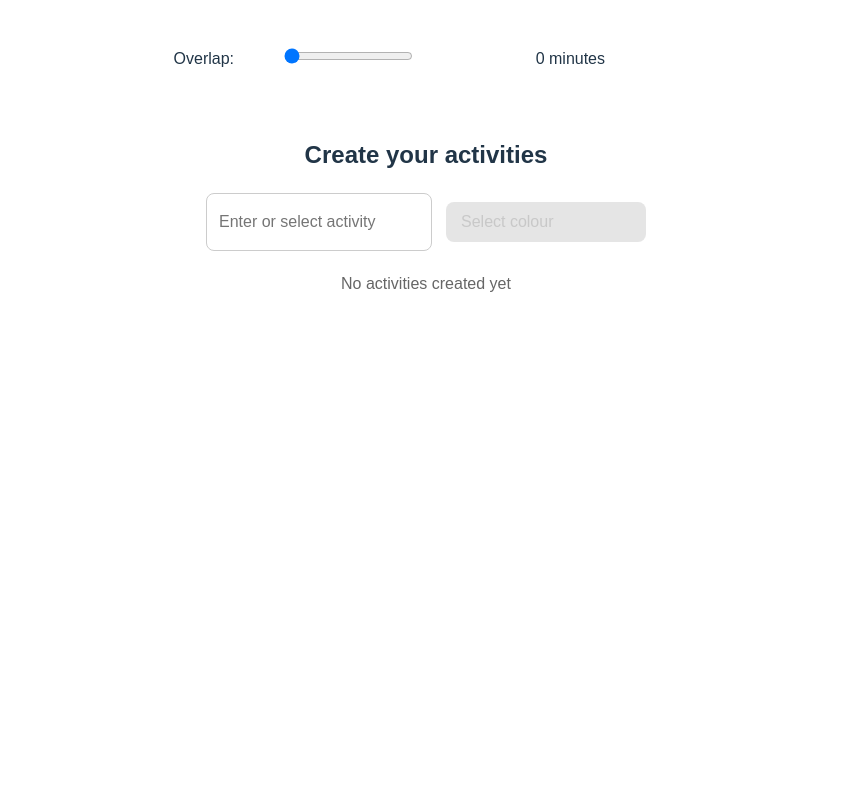
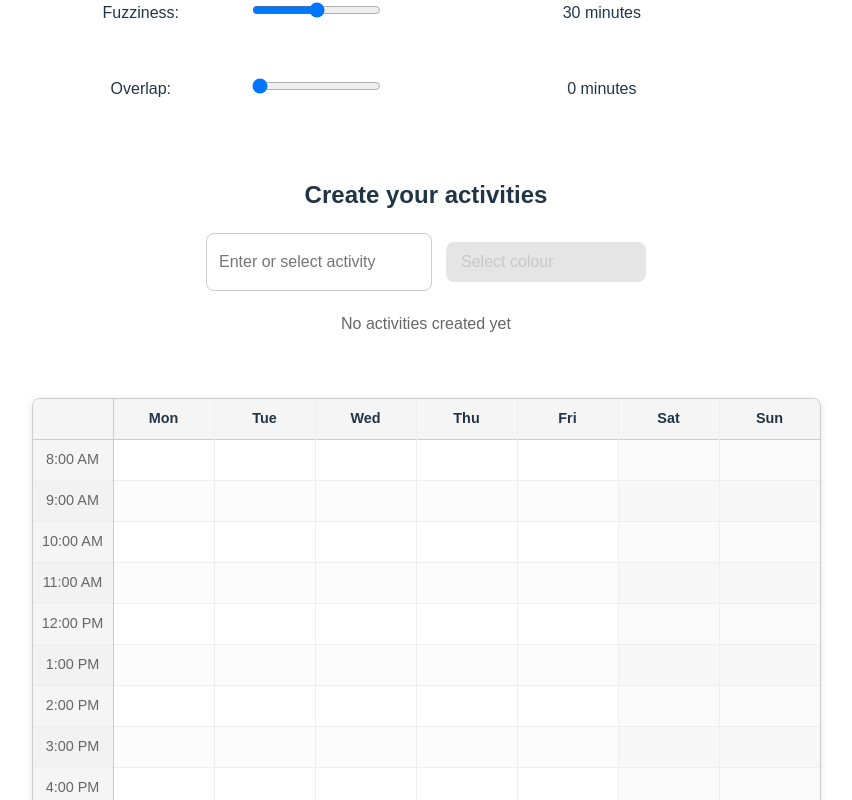
Before and after one commit to TomRosenbloom/fuzzy-web, a React (Vite) app: page / in a window 1280 px wide. Shown: the part 400-1200 px from the top of the page, without its empty margins (214-1066 px from the left). Before the commit the page ends 800 px from the top, so only its background shows below. Built offline with nearby package versions, Linux system fonts and the light colour scheme.

Commit message:
added time grid, using block size and start time

```diff
--- a/src/App.css
+++ b/src/App.css
@@ -6,14 +6,16 @@
 }
 
 .container {
-  width: 600px;
+  max-width: 1200px;
+  margin: 0 auto;
+  padding: 20px;
   font-family: Arial, sans-serif;
 }
 
 .row {
   display: flex;
+  margin-bottom: 20px;
   align-items: center;
-  margin: 10px 0;
 }
 
 .label {
@@ -29,7 +31,9 @@
 }
 
 .whole-row {
-  flex: 7;
+  width: 100%;
+  display: flex;
+  justify-content: center;
 }
 
 ul.activities {
--- a/src/App.jsx
+++ b/src/App.jsx
@@ -5,6 +5,7 @@ import Dropdown from "./Dropdown";
 import FuzzinessSlider from './FuzzinessSlider';
 import OverlapSlider from './OverlapSlider';
 import ItemManager from './ActivityTypeManager';
+import TimeGrid from './TimeGrid';
 
 
 function App() {
@@ -21,9 +22,6 @@ function App() {
   const handleOverlapChange = (event) => {
     setOverlap(Number(event.target.value));
   };
-
-  // bit of repitition going on here - is it better to use a 'custom hook' with a generic slider component?
-
 
   return (
     <div className="container">
@@ -84,6 +82,15 @@ function App() {
         </div>
       </div>
 
+      <div className="row">
+        <div className="whole-row">
+          <TimeGrid
+            blockSize={selectedBlockSize}
+            startTime={selectedStartTime}
+          />
+        </div>
+      </div>
+
     </div>
   )
 }
--- /dev/null
+++ b/src/TimeGrid.css
@@ -0,0 +1,90 @@
+.time-grid-container {
+  display: flex;
+  overflow-y: auto;
+  max-height: 80vh;
+  border: 1px solid #ccc;
+  font-size: 0.9em;
+  border-radius: 8px;
+  box-shadow: 0 2px 8px rgba(0,0,0,0.1);
+  margin: 0 auto;
+  max-width: 900px;
+}
+
+.time-column {
+  min-width: 80px;
+  border-right: 1px solid #ccc;
+  background: #f5f5f5;
+  position: sticky;
+  left: 0;
+  z-index: 2;
+}
+
+.day-column {
+  flex: 1;
+  min-width: 100px;
+  border-right: 1px solid #eee;
+}
+
+.day-column:last-child {
+  border-right: none;
+}
+
+.header-cell {
+  height: 40px;
+  display: flex;
+  align-items: center;
+  justify-content: center;
+  font-weight: bold;
+  background: #f5f5f5;
+  border-bottom: 1px solid #ccc;
+  position: sticky;
+  top: 0;
+  z-index: 1;
+}
+
+.time-cell {
+  height: 40px;
+  display: flex;
+  align-items: center;
+  justify-content: center;
+  border-bottom: 1px solid #eee;
+  color: #666;
+  white-space: nowrap;
+  padding: 0 8px;
+}
+
+.grid-cell {
+  height: 40px;
+  border-bottom: 1px solid #eee;
+  cursor: pointer;
+  transition: background-color 0.2s ease;
+}
+
+.grid-cell:hover {
+  background-color: rgba(0, 0, 0, 0.05);
+}
+
+.grid-cell.current-time {
+  position: relative;
+}
+
+.grid-cell.current-time::after {
+  content: '';
+  position: absolute;
+  left: 0;
+  right: 0;
+  top: 0;
+  height: 2px;
+  background-color: #ff4444;
+  z-index: 3;
+}
+
+.time-cell:nth-child(odd),
+.grid-cell:nth-child(odd) {
+  background-color: rgba(0, 0, 0, 0.01);
+}
+
+.day-column:nth-child(7),
+.day-column:nth-child(8) {
+  background-color: rgba(0, 0, 0, 0.02);
+}
--- /dev/null
+++ b/src/TimeGrid.jsx
@@ -0,0 +1,72 @@
+import React from 'react';
+import './TimeGrid.css';
+
+export default function TimeGrid({ blockSize, startTime }) {
+  // Convert blockSize to minutes for easier calculations
+  const blockSizeInMinutes = {
+    '30 minutes': 30,
+    '1 hour': 60,
+    '2 hours': 120
+  }[blockSize] || 60;  // default to 1 hour
+
+  // Convert startTime string to minutes from midnight
+  const getStartMinutes = (timeStr) => {
+    if (!timeStr) return 8 * 60; // default to 8:00 AM
+    const [hours, period] = timeStr.split(':');
+    let hour = parseInt(hours);
+    if (period.includes('PM') && hour !== 12) hour += 12;
+    if (period.includes('AM') && hour === 12) hour = 0;
+    return hour * 60;
+  };
+
+  // Generate time slots from startTime to startTime + 24 hours
+  const generateTimeSlots = () => {
+    const slots = [];
+    const startMinutes = getStartMinutes(startTime);
+    const totalMinutesInDay = 24 * 60;
+
+    for (let minutes = startMinutes; minutes < startMinutes + totalMinutesInDay; minutes += blockSizeInMinutes) {
+      const adjustedMinutes = minutes % totalMinutesInDay;
+      const hours = Math.floor(adjustedMinutes / 60);
+      const mins = adjustedMinutes % 60;
+      const period = hours >= 12 ? 'PM' : 'AM';
+      const displayHours = hours % 12 || 12;
+      slots.push(
+        `${displayHours}:${mins.toString().padStart(2, '0')} ${period}`
+      );
+    }
+    return slots;
+  };
+
+  const timeSlots = generateTimeSlots();
+  const daysOfWeek = ['Mon', 'Tue', 'Wed', 'Thu', 'Fri', 'Sat', 'Sun'];
+
+  return (
+    <div className="time-grid-container">
+      {/* Time column */}
+      <div className="time-column">
+        <div className="header-cell"></div>
+        {timeSlots.map((time, index) => (
+          <div key={index} className="time-cell">
+            {time}
+          </div>
+        ))}
+      </div>
+
+      {/* Day columns */}
+      {daysOfWeek.map((day, dayIndex) => (
+        <div key={dayIndex} className="day-column">
+          <div className="header-cell">{day}</div>
+          {timeSlots.map((_, slotIndex) => (
+            <div
+              key={slotIndex}
+              className="grid-cell"
+              data-time={timeSlots[slotIndex]}
+              data-day={day}
+            />
+          ))}
+        </div>
+      ))}
+    </div>
+  );
+}
```
